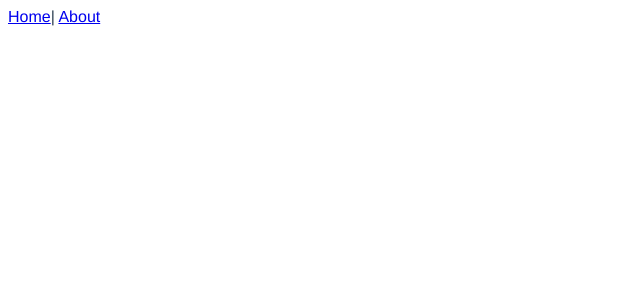
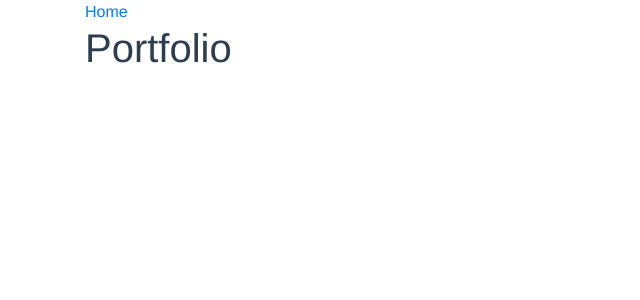
Before and after one commit to PrabeenSoreng/vue-stock-trader, a Vue app: page /portfolio in a window 1280 px wide. Shown: the top 300 px of the page, without its empty margins (0-640 px from the left). Built offline with nearby package versions, Linux system fonts and the light colour scheme.

Commit message:
portfolio and stock components and their routes added

```diff
--- a/package.json
+++ b/package.json
@@ -7,7 +7,10 @@
     "build": "vue-cli-service build"
   },
   "dependencies": {
+    "bootstrap": "^4.3.1",
     "core-js": "^3.3.2",
+    "jquery": "^3.4.1",
+    "popper.js": "^1.16.0",
     "vue": "^2.6.10",
     "vue-router": "^3.1.3",
     "vuex": "^3.0.1"
--- a/public/index.html
+++ b/public/index.html
@@ -1,15 +1,18 @@
 <!DOCTYPE html>
 <html lang="en">
   <head>
-    <meta charset="utf-8">
-    <meta http-equiv="X-UA-Compatible" content="IE=edge">
-    <meta name="viewport" content="width=device-width,initial-scale=1.0">
-    <link rel="icon" href="<%= BASE_URL %>favicon.ico">
+    <meta charset="utf-8" />
+    <meta http-equiv="X-UA-Compatible" content="IE=edge" />
+    <meta name="viewport" content="width=device-width,initial-scale=1.0" />
+    <link rel="icon" href="<%= BASE_URL %>favicon.ico" />
     <title>vue-stock-trader</title>
   </head>
   <body>
     <noscript>
-      <strong>We're sorry but vue-stock-trader doesn't work properly without JavaScript enabled. Please enable it to continue.</strong>
+      <strong
+        >We're sorry but vue-stock-trader doesn't work properly without
+        JavaScript enabled. Please enable it to continue.</strong
+      >
     </noscript>
     <div id="app"></div>
     <!-- built files will be auto injected -->
--- a/src/App.vue
+++ b/src/App.vue
@@ -1,8 +1,9 @@
 <template>
   <div id="app">
-    <router-link to="/">Home</router-link>|
-    <router-link to="/about">About</router-link>
-    <router-view />
+    <div class="container">
+      <router-link to="/">Home</router-link>
+      <router-view />
+    </div>
   </div>
 </template>
 
--- /dev/null
+++ b/src/components/Header.vue
@@ -0,0 +1,3 @@
+<template>
+  <h1>Header</h1>
+</template>
--- /dev/null
+++ b/src/components/portfolio/Portfolio.vue
@@ -0,0 +1,3 @@
+<template>
+  <h1>Portfolio</h1>
+</template>
--- /dev/null
+++ b/src/components/portfolio/Stock.vue
@@ -0,0 +1,3 @@
+<template>
+  <h1>Portfolio - Stock</h1>
+</template>
--- /dev/null
+++ b/src/components/stocks/Stock.vue
@@ -0,0 +1,3 @@
+<template>
+  <h1>Stocks - Stock</h1>
+</template>
--- /dev/null
+++ b/src/components/stocks/Stocks.vue
@@ -0,0 +1,3 @@
+<template>
+  <h1>Stocks</h1>
+</template>
--- a/src/router/index.js
+++ b/src/router/index.js
@@ -1,29 +1,48 @@
-import Vue from 'vue'
-import VueRouter from 'vue-router'
-import Home from '../views/Home.vue'
+import Vue from "vue";
+import VueRouter from "vue-router";
 
-Vue.use(VueRouter)
+Vue.use(VueRouter);
 
 const routes = [
   {
-    path: '/',
-    name: 'home',
-    component: Home
+    path: "/",
+    name: "home",
+    component: () => import(/*webpackChunkName: "home" */ "../views/Home.vue")
   },
   {
-    path: '/about',
-    name: 'about',
-    // route level code-splitting
-    // this generates a separate chunk (about.[hash].js) for this route
-    // which is lazy-loaded when the route is visited.
-    component: () => import(/* webpackChunkName: "about" */ '../views/About.vue')
+    path: "/header",
+    name: "header",
+    component: () =>
+      import(/*webpackChunkName: "header" */ "../components/Header.vue")
+  },
+  {
+    path: "/portfolio",
+    name: "portfolio",
+    component: () =>
+      import(
+        /*webpackChunkName: "portfolio" */ "../components/portfolio/Portfolio.vue"
+      )
+  },
+  {
+    path: "/stocks",
+    name: "stocks",
+    component: () =>
+      import(/*webpackChunkName: "stocks" */ "../components/stocks/Stocks.vue")
   }
-]
+  // {
+  //   path: '/about',
+  //   name: 'about',
+  // route level code-splitting
+  // this generates a separate chunk (about.[hash].js) for this route
+  // which is lazy-loaded when the route is visited.
+  //   component: () => import(/* webpackChunkName: "about" */ '../views/About.vue')
+  // }
+];
 
 const router = new VueRouter({
-  mode: 'history',
+  mode: "history",
   base: process.env.BASE_URL,
   routes
-})
+});
 
-export default router
+export default router;
--- a/src/views/About.vue
+++ /dev/null
@@ -1,5 +0,0 @@
-<template>
-  <div class="about">
-    <h1>This is an about page</h1>
-  </div>
-</template>
--- a/src/views/Home.vue
+++ b/src/views/Home.vue
@@ -1,13 +1,9 @@
 <template>
-  <div class="home">
-    <h1>Home</h1>
-  </div>
+  <h1>Home</h1>
 </template>
 
 <script>
 // @ is an alias to /src
 
-export default {
-
-}
+export default {};
 </script>
```
Also changed, not shown: src/main.js (+8 -6 lines), 1 other file (tests, documents, lock files or other folders).
